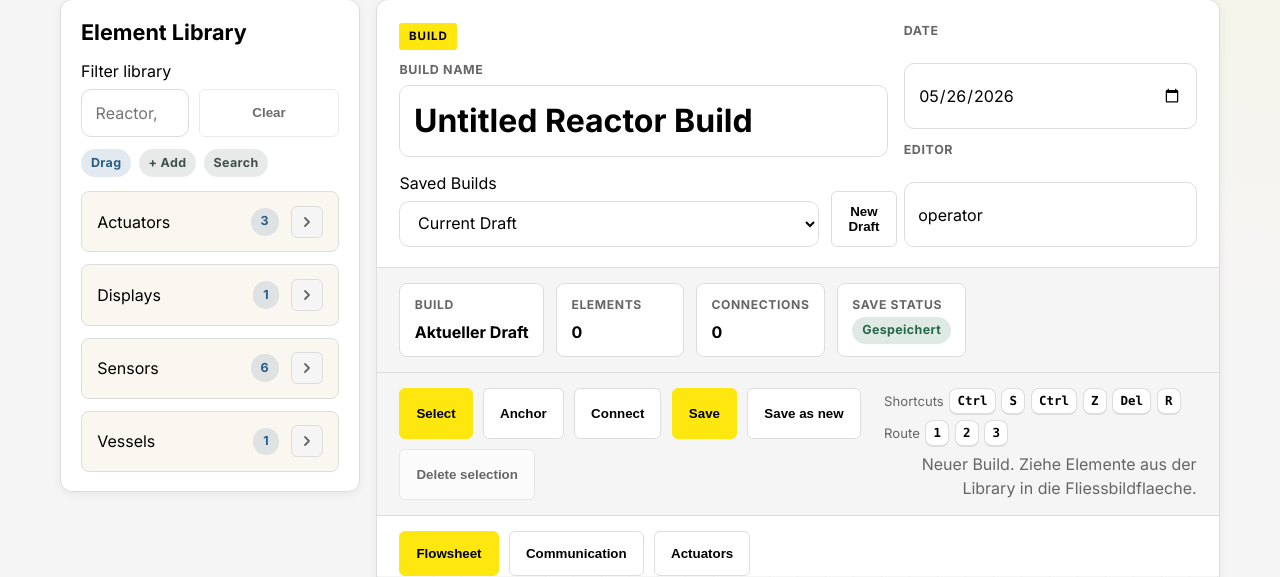
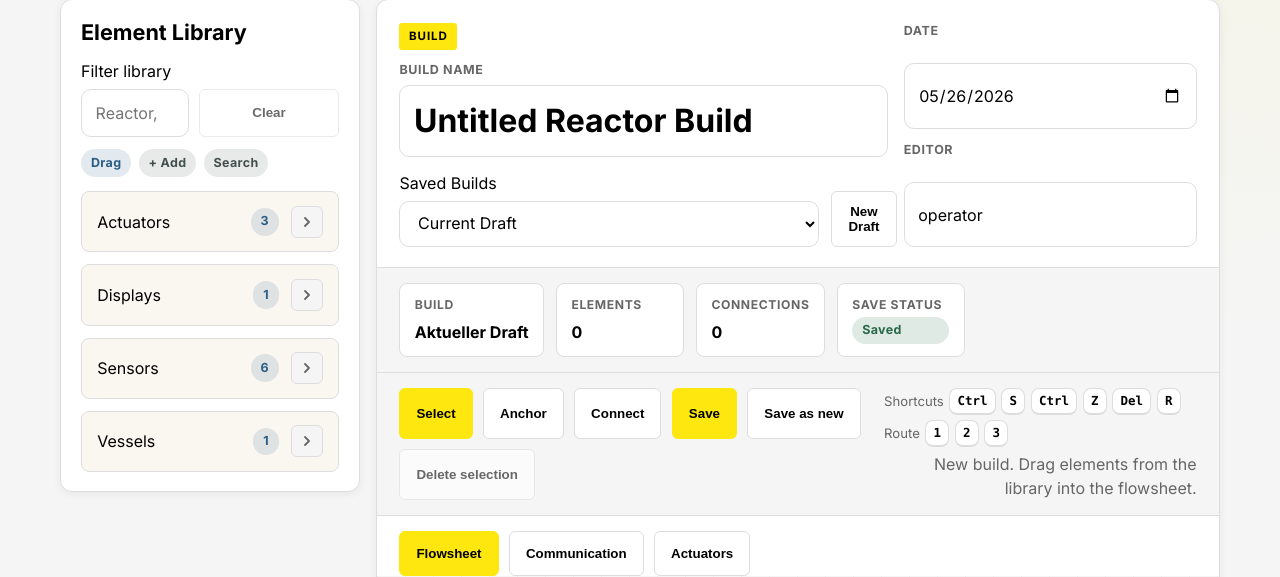
Before and after one commit to SkyTurtle-coder/reactor_ctrl, a Flask app: page /reactor-builder in a window 1280 px wide. Shown: the part 258-835 px from the top of the page. Run offline with Flask 3, Linux system fonts and the light colour scheme; the visitor is signed in with stand-in values (Sample User, id 1); data that the repository does not hold is empty; parts of the project's set-up code (start-up, migrations or seed data) failed here and were passed over; some libraries are stand-ins or nearby versions.

Commit message:
Standardize UI copy in English

```diff
--- a/reactor_app/services/drivers/__init__.py
+++ b/reactor_app/services/drivers/__init__.py
@@ -8,7 +8,7 @@ from .ika_eurostar import IkaEurostarDriver
 
 _DRIVER_TYPES = (HuberUnistatDriver, HuberCC230Driver, IkaEurostarDriver)
 
-# Erlaubte Protokolle fuer die UI-Auswahlliste.
+# Protocols available in the UI selection list.
 _PROTOCOL_LABELS = {
     "huber_cc230": "Huber/Polystat CC230",
     "huber_unistat_430": "Huber Unistat 430",
--- a/static/js/reactor_builder.js
+++ b/static/js/reactor_builder.js
@@ -111,10 +111,10 @@
     function validateInstanceIdInput(value) {
         const normalized = normalizeInstanceIdInput(value);
         if (!normalized) {
-            throw new Error("Element ID darf nicht leer sein.");
+            throw new Error("Element ID is required.");
         }
         if (!/^[A-Za-z0-9._-]+$/.test(normalized)) {
-            throw new Error("Element IDs duerfen nur Buchstaben, Zahlen, Punkt, Unterstrich oder Bindestrich enthalten.");
+            throw new Error("Element IDs may contain only letters, numbers, periods, underscores, or hyphens.");
         }
         return normalized;
     }
@@ -233,10 +233,10 @@
         }
         if (typeof value === "string") {
             const normalized = value.trim().toLowerCase();
-            if (["true", "1", "yes", "y", "on", "ein"].includes(normalized)) {
+            if (["true", "1", "yes", "y", "on"].includes(normalized)) {
                 return true;
             }
-            if (["false", "0", "no", "n", "off", "aus"].includes(normalized)) {
+            if (["false", "0", "no", "n", "off"].includes(normalized)) {
                 return false;
             }
         }
@@ -580,13 +580,13 @@
                 saveStateElement.textContent = "Speichert ...";
             } else if (state.isLoading) {
                 saveStateElement.classList.add("badge-info");
-                saveStateElement.textContent = "Laedt ...";
+                saveStateElement.textContent = "Loading ...";
             } else if (state.isDirty) {
                 saveStateElement.classList.add("badge-warning");
-                saveStateElement.textContent = "Ungespeichert";
+                saveStateElement.textContent = "Unsaved";
             } else {
                 saveStateElement.classList.add("badge-success");
-                saveStateElement.textContent = "Gespeichert";
+                saveStateElement.textContent = "Saved";
             }
         }
 
@@ -612,7 +612,7 @@
             return true;
         }
         return window.confirm(
-            `${actionLabel}?\n\nEs gibt ungespeicherte Aenderungen im aktuellen Build. Diese Aenderungen gehen verloren.`,
+            `${actionLabel}?\n\nThe current build has unsaved changes. These changes will be discarded.`,
         );
     }
 
@@ -647,7 +647,7 @@
         renderAll();
         scheduleDisplayTargetRefresh();
         void loadDisplayLiveValues({ quiet: true });
-        setStatus("Undo ausgefuehrt.", "muted");
+        setStatus("Undo applied.", "muted");
     }
 
     function setStatus(message, tone) {
@@ -666,8 +666,8 @@
 
     function currentDraftMessage() {
         return state.currentBuildId
-            ? `Build #${state.currentBuildId} geladen.`
-            : "Neuer Build. Ziehe Elemente aus der Library in die Fliessbildflaeche.";
+            ? `Build #${state.currentBuildId} loaded.`
+            : "New build. Drag elements from the library into the flowsheet.";
     }
 
     function applyLibraryFilter() {
@@ -953,7 +953,7 @@
         updateHistory(null);
         renderAll();
         capturePersistedSnapshot();
-        setStatus("Neuer Draft aktiv. Bestehende Builds bleiben in der Datenbank gespeichert.", "muted");
+        setStatus("New draft active. Existing builds remain stored in the database.", "muted");
     }
 
     if (buildData && typeof buildData === "object") {
@@ -1479,7 +1479,7 @@
             renderDisplayValues();
         } catch (error) {
             if (!options?.quiet) {
-                setStatus(error?.message || "Display-Werte konnten nicht geladen werden.", "error");
+                setStatus(error?.message || "Display values could not be loaded.", "error");
             }
         } finally {
             if (requestId === state.displayLiveRequestId) {
@@ -1552,7 +1552,7 @@
             const cell = document.createElement("td");
             cell.colSpan = 8;
             cell.className = "muted";
-            cell.textContent = "Noch keine Elemente im aktuellen Build.";
+            cell.textContent = "No elements in the current build.";
             row.appendChild(cell);
             communicationBody.appendChild(row);
             return;
@@ -1577,7 +1577,7 @@
                     nextValue = validateInstanceIdInput(instanceInput.value);
                 } catch (error) {
                     instanceInput.value = node.instance_id;
-                    setStatus(error.message || "Element ID ist ungueltig.", "error");
+                    setStatus(error.message || "Invalid element ID.", "error");
                     return;
                 }
                 if (hasDuplicateInstanceId(nextValue, node.id)) {
@@ -1594,7 +1594,7 @@
                 instanceInput.value = nextValue;
                 renderAll();
                 scheduleDisplayTargetRefresh();
-                setStatus("Element ID aktualisiert. Build noch nicht gespeichert.", "muted");
+                setStatus("Element ID updated. Build not saved.", "muted");
             });
             instanceCell.appendChild(instanceInput);
             row.appendChild(instanceCell);
@@ -1628,7 +1628,7 @@
                     input.value = nextValue;
                     syncDirtyState();
                     scheduleDisplayTargetRefresh();
-                    setStatus("Communication Mapping aktualisiert. Build noch nicht gespeichert.", "muted");
+                    setStatus("Communication mapping updated. Build not saved.", "muted");
                 });
                 cell.appendChild(input);
                 row.appendChild(cell);
@@ -1641,14 +1641,14 @@
 
             const emptyOption = document.createElement("option");
             emptyOption.value = "";
-            emptyOption.textContent = displayNode ? "not used" : "Protokoll auswaehlen";
+            emptyOption.textContent = displayNode ? "not used" : "Select protocol";
             emptyOption.selected = !currentProtocol;
             protocolSelect.appendChild(emptyOption);
 
             if (supportedProtocols.length === 0) {
                 const unavailableOption = document.createElement("option");
                 unavailableOption.value = "";
-                unavailableOption.textContent = "Keine Protokolle geladen";
+                unavailableOption.textContent = "No protocols loaded";
                 unavailableOption.disabled = true;
                 unavailableOption.selected = !currentProtocol;
                 protocolSelect.appendChild(unavailableOption);
@@ -1679,7 +1679,7 @@
                 node.communication.protocol = nextValue;
                 syncDirtyState();
                 scheduleDisplayTargetRefresh();
-                setStatus("Communication Mapping aktualisiert. Build noch nicht gespeichert.", "muted");
+                setStatus("Communication mapping updated. Build not saved.", "muted");
             });
             protocolCell.appendChild(protocolSelect);
             row.appendChild(protocolCell);
@@ -1699,7 +1699,7 @@
                 node.communication.notes = nextValue;
                 notesInput.value = nextValue;
                 syncDirtyState();
-                setStatus("Communication Mapping aktualisiert. Build noch nicht gespeichert.", "muted");
+                setStatus("Communication mapping updated. Build not saved.", "muted");
             });
             notesCell.appendChild(notesInput);
             row.appendChild(notesCell);
@@ -1759,7 +1759,7 @@
                     });
                     renderAll();
                     void loadDisplayLiveValues({ quiet: true });
-                    setStatus("Display-Wert aktualisiert. Build noch nicht gespeichert.", "muted");
+                    setStatus("Display value updated. Build not saved.", "muted");
                 });
                 displayValueCell.appendChild(displaySelect);
 
@@ -1781,7 +1781,7 @@
                     });
                     labelInput.value = nextLabel;
                     renderAll();
-                    setStatus("Display-Label aktualisiert. Build noch nicht gespeichert.", "muted");
+                    setStatus("Display label updated. Build not saved.", "muted");
                 });
                 displayLabelCell.appendChild(labelInput);
             }
@@ -1805,7 +1805,7 @@
         if (actuatorNodes.length === 0) {
             const empty = document.createElement("p");
             empty.className = "empty-state";
-            empty.textContent = "Noch keine Aktoren im aktuellen Build.";
+            empty.textContent = "No actuators in the current build.";
             controlBody.appendChild(empty);
             return;
         }
@@ -1826,7 +1826,7 @@
             heading.textContent = node.instance_id || node.label;
             const subtitle = document.createElement("p");
             subtitle.className = "muted";
-            subtitle.textContent = `${node.symbol_id} | ${node.communication.device_server_code || "ohne Moxa-Zuordnung"}`;
+            subtitle.textContent = `${node.symbol_id} | ${node.communication.device_server_code || "No Moxa mapping"}`;
             title.appendChild(heading);
             title.appendChild(subtitle);
 
@@ -1853,7 +1853,7 @@
                     config: normalizeProfileConfig(nextProfile, {}),
                 };
                 renderAll();
-                setStatus(`Aktorprofil fuer ${node.instance_id} aktualisiert. Build noch nicht gespeichert.`, "muted");
+                setStatus(`Actuator profile for ${node.instance_id} updated. Build not saved.`, "muted");
             });
             profileLabel.appendChild(profileText);
             profileLabel.appendChild(profileSelect);
@@ -1880,7 +1880,7 @@
                         node.control.profile_id = profile.id;
                         node.control.config[field.key] = checkbox.checked;
                         syncDirtyState();
-                        setStatus(`Aktorwert ${field.label} fuer ${node.instance_id} aktualisiert.`, "muted");
+                        setStatus(`Actuator value ${field.label} for ${node.instance_id} updated.`, "muted");
                     });
                     toggle.appendChild(checkbox);
                     toggle.appendChild(copy);
@@ -1923,7 +1923,7 @@
                     node.control.config[field.key] = nextValue;
                     input.value = String(nextValue);
                     syncDirtyState();
-                    setStatus(`Aktorwert ${field.label} fuer ${node.instance_id} aktualisiert.`, "muted");
+                    setStatus(`Actuator value ${field.label} for ${node.instance_id} updated.`, "muted");
                 });
                 fieldLabel.appendChild(fieldText);
                 fieldLabel.appendChild(input);
@@ -1976,7 +1976,7 @@
                 state.selectedEdgeId = edge.id;
                 state.selectedNodeId = null;
                 renderAll();
-                setStatus("Verbindung ausgewaehlt. Segmente oder Ecken ziehen, R = Auto-Routing, Del = Loeschen.", "muted");
+                setStatus("Connection selected. Drag segments or corners; R = auto-route, Del = delete.", "muted");
             });
             edgeLayer.appendChild(path);
 
@@ -2122,7 +2122,7 @@
         state.anchorMove = null;
         renderAll();
         if (didMove) {
-            setStatus("Anchor versetzt. Verbundene Leitungen wurden aktualisiert.", "success");
+            setStatus("Anchor moved. Connected lines updated.", "success");
         }
     }
 
@@ -2195,7 +2195,7 @@
         state.edgeSegmentMove = null;
         renderAll();
         if (didMove) {
-            setStatus("Leitungsverlauf aktualisiert. Build noch nicht gespeichert.", "success");
+            setStatus("Line route updated. Build not saved.", "success");
         }
     }
 
@@ -2277,7 +2277,7 @@
         state.cornerMove = null;
         renderAll();
         if (didMove) {
-            setStatus("Ecke verschoben. Build noch nicht gespeichert.", "muted");
+            setStatus("Corner moved. Build not saved.", "muted");
         }
     }
 
@@ -2427,7 +2427,7 @@
             state.selectedNodeId = nodeId;
             state.selectedEdgeId = null;
             renderAll();
-            setStatus("An dieser Position existiert bereits ein Anchor.", "muted");
+            setStatus("An anchor already exists at this position.", "muted");
             return;
         }
 
@@ -2477,9 +2477,9 @@
                 if (state.mode === "connect") {
                     selectNode(node.id);
                     if (node.anchors.length === 0) {
-                        setStatus("Dieses Element hat noch keine Anchorpunkte. Nutze zuerst das Anchor Tool.", "error");
+                        setStatus("This element has no anchors. Use the anchor tool first.", "error");
                     } else {
-                        setStatus("Klicke einen sichtbaren Anchorpunkt, um eine Verbindung zu starten oder zu beenden.", "muted");
+                        setStatus("Click a visible anchor to start or end a connection.", "muted");
                     }
                     return;
                 }
@@ -2597,7 +2597,7 @@
                         if (edgeExists(nextEdge)) {
                             state.pendingAnchor = null;
                             renderAll();
-                            setStatus("Zwischen diesen Anchors existiert bereits eine Verbindung.", "error");
+                            setStatus("A connection already exists between these anchors.", "error");
                             return;
                         }
 
@@ -2607,7 +2607,7 @@
                         state.selectedEdgeId = nextEdge.id;
                         state.selectedNodeId = null;
                         renderAll();
-                        setStatus("Verbindung erstellt und auf Anchorpunkte gesnappt.", "success");
+                        setStatus("Connection created and snapped to anchors.", "success");
                     });
                     anchorLayer.appendChild(anchorButton);
                 }
@@ -2689,7 +2689,7 @@
         state.dragMove = null;
         renderAll();
         if (didMove) {
-            setStatus("Element verschoben. Build noch nicht gespeichert.", "muted");
+            setStatus("Element moved. Build not saved.", "muted");
         }
     }
 
@@ -2706,7 +2706,7 @@
         renderAll();
         scheduleDisplayTargetRefresh();
         void loadDisplayLiveValues({ quiet: true });
-        setStatus("Element entfernt. Build noch nicht gespeichert.", "muted");
+        setStatus("Element removed. Build not saved.", "muted");
     }
 
     function removeEdge(edgeId) {
@@ -2714,7 +2714,7 @@
         state.edges = state.edges.filter((edge) => edge.id !== edgeId);
         state.selectedEdgeId = null;
         renderAll();
-        setStatus("Verbindung entfernt. Build noch nicht gespeichert.", "muted");
+        setStatus("Connection removed. Build not saved.", "muted");
     }
 
     function setMode(mode) {
@@ -2737,11 +2737,11 @@
         renderAll();
 
         if (state.mode === "anchor") {
-            setStatus("Anchor Tool aktiv. Klicke fuer neue Anchors oder bewege bestehende Anchors frei innerhalb der Figur.", "muted");
+            setStatus("Anchor tool active. Click to add anchors or move existing anchors within the symbol.", "muted");
             return;
         }
         if (state.mode === "connect") {
-            setStatus("Connection Tool aktiv. Verbindungen an Anchors erstellen und Leitungssegmente direkt verschieben.", "muted");
+            setStatus("Connection tool active. Create anchor-based connections and move line segments directly.", "muted");
             return;
         }
         setStatus(currentDraftMessage(), "muted");
@@ -2778,12 +2778,12 @@
     function openInstanceModal(symbolId, x, y) {
         const symbol = libraryById.get(symbolId);
         if (!symbol) {
-            setStatus(`Symbol ${symbolId} ist nicht in der Library registriert.`, "error");
+            setStatus(`Symbol ${symbolId} is not registered in the library.`, "error");
             return;
         }
         state.modalReturnFocus = document.activeElement instanceof HTMLElement ? document.activeElement : null;
         state.pendingPlacement = { symbolId, x, y };
-        instanceModalCopy.textContent = `Vergib eine eindeutige ID für ${symbol.label}. Diese ID wird im Canvas angezeigt und für die Kommunikationszuordnung verwendet.`;
+        instanceModalCopy.textContent = `Assign a unique ID to ${symbol.label}. The ID is shown on the canvas and used for communication mapping.`;
         instanceIdInput.value = suggestionForSymbol(symbolId);
         instanceModal.classList.remove("is-hidden");
         window.setTimeout(() => {
@@ -2802,7 +2802,7 @@
         try {
             instanceId = validateInstanceIdInput(instanceIdInput.value);
         } catch (error) {
-            setStatus(error.message || "Element ID ist ungueltig.", "error");
+            setStatus(error.message || "Invalid element ID.", "error");
             instanceIdInput.focus();
             instanceIdInput.select();
             return;
@@ -2822,14 +2822,14 @@
     function addNodeFromSymbol(symbolId, x, y, instanceId) {
         const symbol = libraryById.get(symbolId);
         if (!symbol) {
-            setStatus(`Symbol ${symbolId} ist nicht in der Library registriert.`, "error");
+            setStatus(`Symbol ${symbolId} is not registered in the library.`, "error");
             return;
         }
         let safeInstanceId;
         try {
             safeInstanceId = validateInstanceIdInput(instanceId);
         } catch (error) {
-            setStatus(error.message || "Element ID ist ungueltig.", "error");
+            setStatus(error.message || "Invalid element ID.", "error");
             return;
         }
         if (hasDuplicateInstanceId(safeInstanceId, null)) {
@@ -2870,13 +2870,13 @@
         const buildUser = userInput.value.trim();
 
         if (!buildName) {
-            throw new Error("Build Name darf nicht leer sein.");
+            throw new Error("Build name is required.");
         }
         if (!buildDate) {
-            throw new Error("Date muss gesetzt sein.");
+            throw new Error("Date is required.");
         }
         if (!buildUser) {
-            throw new Error("User darf nicht leer sein.");
+            throw new Error("User is required.");
         }
 
         const payload = {
@@ -2979,7 +2979,7 @@
                     continue;
                 }
                 if (error?.name === "AbortError") {
-                    throw new Error("Request Timeout. Bitte Verbindung und Serverstatus pruefen.");
+                    throw new Error("Request timeout. Check the connection and server status.");
                 }
                 throw new Error(error?.message || "Request fehlgeschlagen.");
             } finally {
@@ -2995,7 +2995,7 @@
             return;
         }
         if (metaData.apiAuthRequired && !metaData.builderWriteToken) {
-            setStatus("Der Server liefert keinen Builder-Token. Speichern ist derzeit nicht verfuegbar.", "error");
+            setStatus("The server did not provide a builder token. Saving is unavailable.", "error");
             return;
         }
 
@@ -3004,7 +3004,7 @@
         try {
             payload = buildPayload(isCreate);
         } catch (error) {
-            setStatus(error.message || "Build-Daten sind ungueltig.", "error");
+            setStatus(error.message || "Invalid build data.", "error");
             return;
         }
 
@@ -3020,7 +3020,7 @@
 
         state.isSaving = true;
         syncUiState();
-        setStatus("Build wird gespeichert ...", "muted");
+        setStatus("Saving build ...", "muted");
 
         try {
             const savedBuild = await fetchJson(url, {
@@ -3030,9 +3030,9 @@
             });
 
             applyBuildRecord(savedBuild, { clearUndo: false });
-            setStatus("Build gespeichert. SQL-Stand und Builder sind synchron.", "success");
+            setStatus("Build saved. SQL state and builder are synchronized.", "success");
         } catch (error) {
-            setStatus(error.message || "Speichern fehlgeschlagen.", "error");
+            setStatus(error.message || "Save failed.", "error");
         } finally {
             state.isSaving = false;
             syncUiState();
@@ -3050,16 +3050,16 @@
 
         state.isLoading = true;
         syncUiState();
-        setStatus("Build wird geladen ...", "muted");
+        setStatus("Loading build ...", "muted");
         try {
             const build = await fetchJson(`/api/reactor-builds/${buildId}`, {
                 method: "GET",
             });
             applyBuildRecord(build, { clearUndo: true });
-            setStatus(`Build #${buildId} geladen.`, "success");
+            setStatus(`Build #${buildId} loaded.`, "success");
         } catch (error) {
             setBuildSelection(state.currentBuildId);
-            setStatus(error.message || "Build konnte nicht geladen werden.", "error");
+            setStatus(error.message || "Build could not be loaded.", "error");
         } finally {
             state.isLoading = false;
             syncUiState();
@@ -3101,7 +3101,7 @@
             removeEdge(state.selectedEdgeId);
             return;
         }
-        setStatus("Kein Element oder keine Verbindung ausgewaehlt.", "error");
+        setStatus("No element or connection selected.", "error");
     });
 
     selectToolButton.addEventListener("click", () => {
@@ -3136,7 +3136,7 @@
 
     if (newBuildButton) {
         newBuildButton.addEventListener("click", () => {
-            if (!confirmDiscardDirtyChanges("Neuen Draft starten")) {
+            if (!confirmDiscardDirtyChanges("Start new draft")) {
                 return;
             }
             resetDraft();
@@ -3146,7 +3146,7 @@
     if (buildSelect) {
         buildSelect.addEventListener("change", () => {
             const nextBuildId = parseBuildId(buildSelect.value);
-            if (!confirmDiscardDirtyChanges(nextBuildId ? `Build #${nextBuildId} laden` : "Zum Draft wechseln")) {
+            if (!confirmDiscardDirtyChanges(nextBuildId ? `Load build #${nextBuildId}` : "Switch to draft")) {
                 setBuildSelection(state.currentBuildId);
                 return;
             }
--- a/templates/process.html
+++ b/templates/process.html
@@ -266,10 +266,10 @@
                     >
                 </label>
                 <label class="process-select-field process-manual-sensor-field is-hidden" id="process-manual-sensor-field">
-                    <span>Regelung über</span>
+                    <span>Reference Sensor</span>
                     <select id="process-manual-sensor-input">
-                        <option value="internal">Interner Sensor</option>
-                        <option value="external">Externer Sensor</option>
+                        <option value="internal">Internal sensor</option>
+                        <option value="external">External sensor</option>
                     </select>
                 </label>
                 <button class="btn btn-primary" id="process-manual-submit-button" type="submit">Submit</button>
```
Also changed, not shown: reactor_app/actuator_profiles.py (+5 -5 lines), static/js/recipes.js (+5 -5 lines), tests/test_huber_recipe_program.py (+2 -2 lines), tests/test_process_view_template.py (+14 -16 lines), tests/test_recipe_editor.py (+2 -2 lines), tests/test_recipe_program_history.py (+2 -2 lines), static/flowsheet/library/actuators/HC_system.svg, static/flowsheet/library/actuators/motor.svg, static/flowsheet/library/sensors/PI.svg, static/flowsheet/library/sensors/PIC.svg, static/flowsheet/library/sensors/QI.svg, static/flowsheet/library/sensors/QIC.svg, static/flowsheet/library/sensors/TI.svg, static/flowsheet/library/sensors/TIC.svg, 2 more files.
